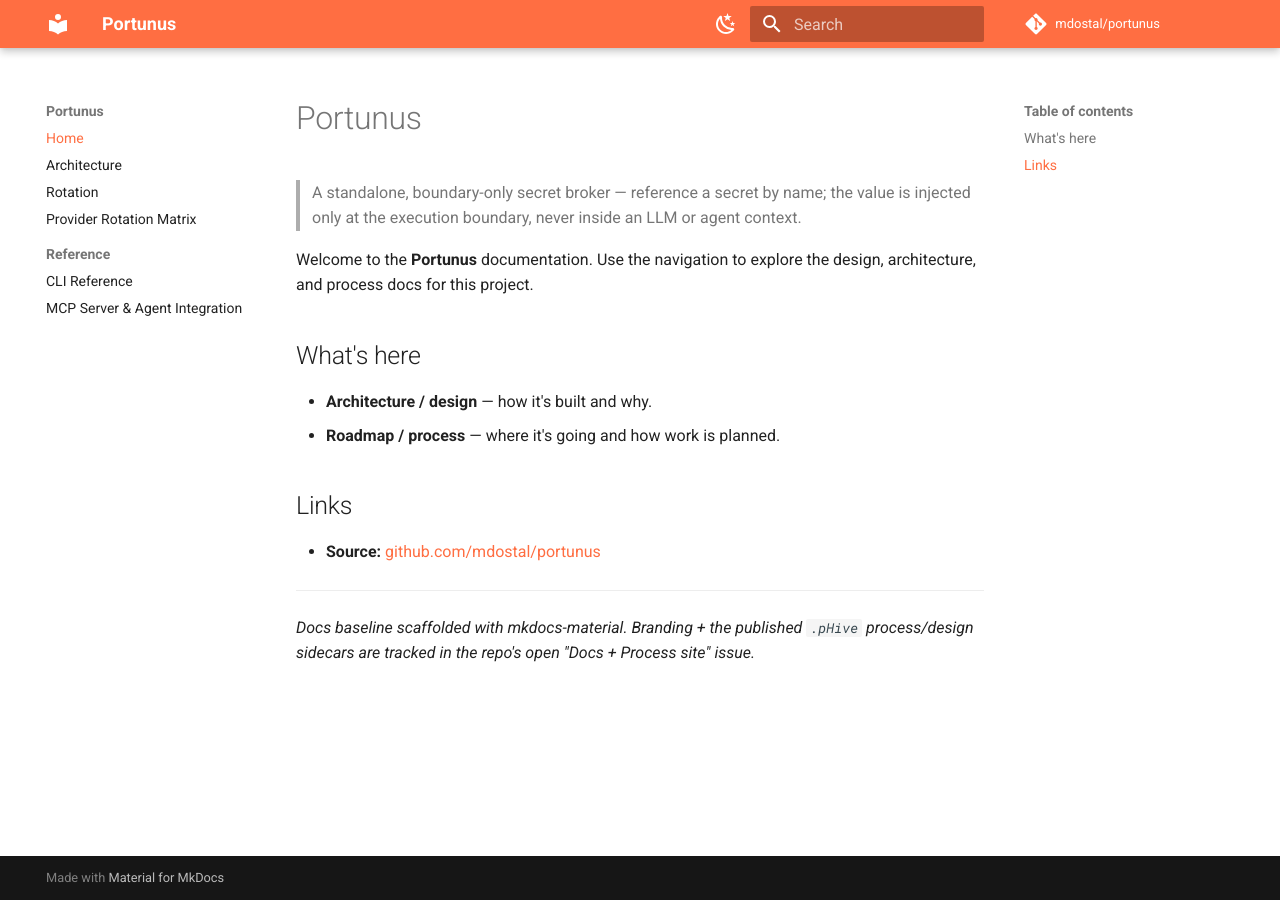
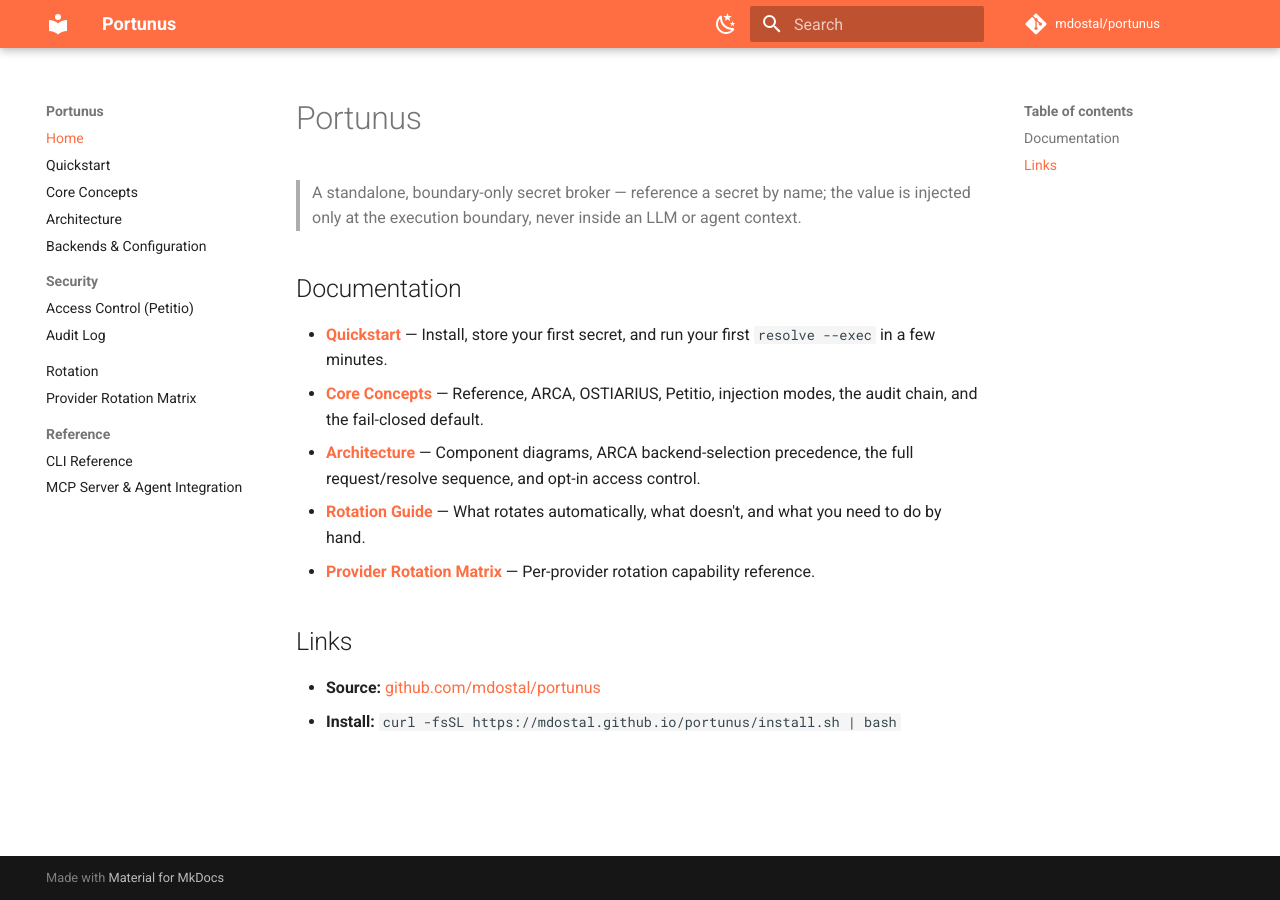
Before and after one commit to mdostal/portunus, an MkDocs documentation site: the page built from docs/index.md, in a window 1280 px wide. Built offline with MkDocs 1.6.1 and Material for MkDocs 9.7.7, drawn with Linux system fonts in a browser that asks for light colours; comment, search, counter and statistics services are not loaded.

Commit message:
docs: add quickstart, core concepts, updated index, and nav structure (#162)
- docs/quickstart.md: full zero-to-first-resolve guide (install, drop, state, resolve --exec, list/show, agent init/status)
- docs/concepts.md: 2-4 sentence explainer for each domain term (Reference, ARCA, OSTIARIUS, Petitio, injection modes, audit chain, fail-closed default)
- docs/index.md: one-sentence pitch, links to all doc pages, removed scaffold note
- mkdocs.yml: explicit nav: section with commented-out placeholders for upcoming pages

Pantheon-Agent: auriga-build (84c1c48c-1425-49d9-8dc4-e841f2034654)

Co-authored-by: Claude Sonnet 4.6 <noreply@anthropic.com>
Co-authored-by: multica-agent <github@multica.ai>

```diff
--- a/docs/index.md
+++ b/docs/index.md
@@ -2,14 +2,15 @@
 
 > A standalone, boundary-only secret broker — reference a secret by name; the value is injected only at the execution boundary, never inside an LLM or agent context.
 
-Welcome to the **Portunus** documentation. Use the navigation to explore the design, architecture, and process docs for this project.
+## Documentation
 
-## What's here
-- **Architecture / design** — how it's built and why.
-- **Roadmap / process** — where it's going and how work is planned.
+- **[Quickstart](quickstart.md)** — Install, store your first secret, and run your first `resolve --exec` in a few minutes.
+- **[Core Concepts](concepts.md)** — Reference, ARCA, OSTIARIUS, Petitio, injection modes, the audit chain, and the fail-closed default.
+- **[Architecture](architecture.md)** — Component diagrams, ARCA backend-selection precedence, the full request/resolve sequence, and opt-in access control.
+- **[Rotation Guide](rotation.md)** — What rotates automatically, what doesn't, and what you need to do by hand.
+- **[Provider Rotation Matrix](provider-rotation-matrix.md)** — Per-provider rotation capability reference.
 
 ## Links
+
 - **Source:** [github.com/mdostal/portunus](https://github.com/mdostal/portunus)
-
----
-*Docs baseline scaffolded with mkdocs-material. Branding + the published `.pHive` process/design sidecars are tracked in the repo's open "Docs + Process site" issue.*
+- **Install:** `curl -fsSL https://mdostal.github.io/portunus/install.sh | bash`
--- a/mkdocs.yml
+++ b/mkdocs.yml
@@ -36,6 +36,8 @@ markdown_extensions:
       permalink: true
 nav:
   - Home: index.md
+  - Quickstart: quickstart.md
+  - Core Concepts: concepts.md
   - Architecture: architecture.md
   - Backends & Configuration: backends.md
   - Security:
@@ -43,13 +45,8 @@ nav:
     - Audit Log: audit.md
   - Rotation: rotation.md
   - Provider Rotation Matrix: provider-rotation-matrix.md
-plugins:
-  - search
-nav:
-  - Home: index.md
-  - Architecture: architecture.md
-  - Rotation: rotation.md
-  - Provider Rotation Matrix: provider-rotation-matrix.md
   - Reference:
     - CLI Reference: cli-reference.md
     - MCP Server & Agent Integration: mcp-server.md
+plugins:
+  - search
```
Also changed, not shown: docs/concepts.md (added, +58 -0 lines), docs/quickstart.md (added, +106 -0 lines).
